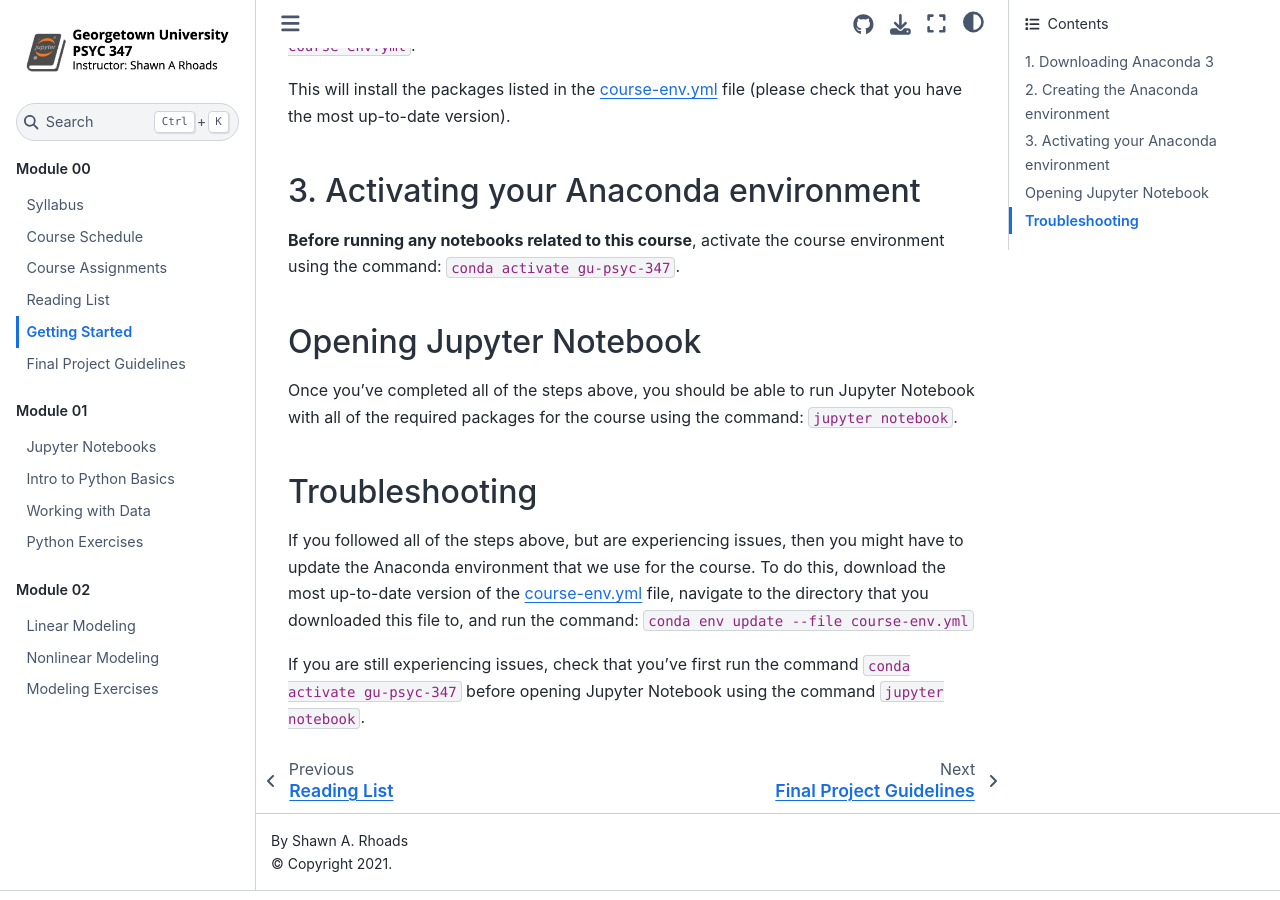
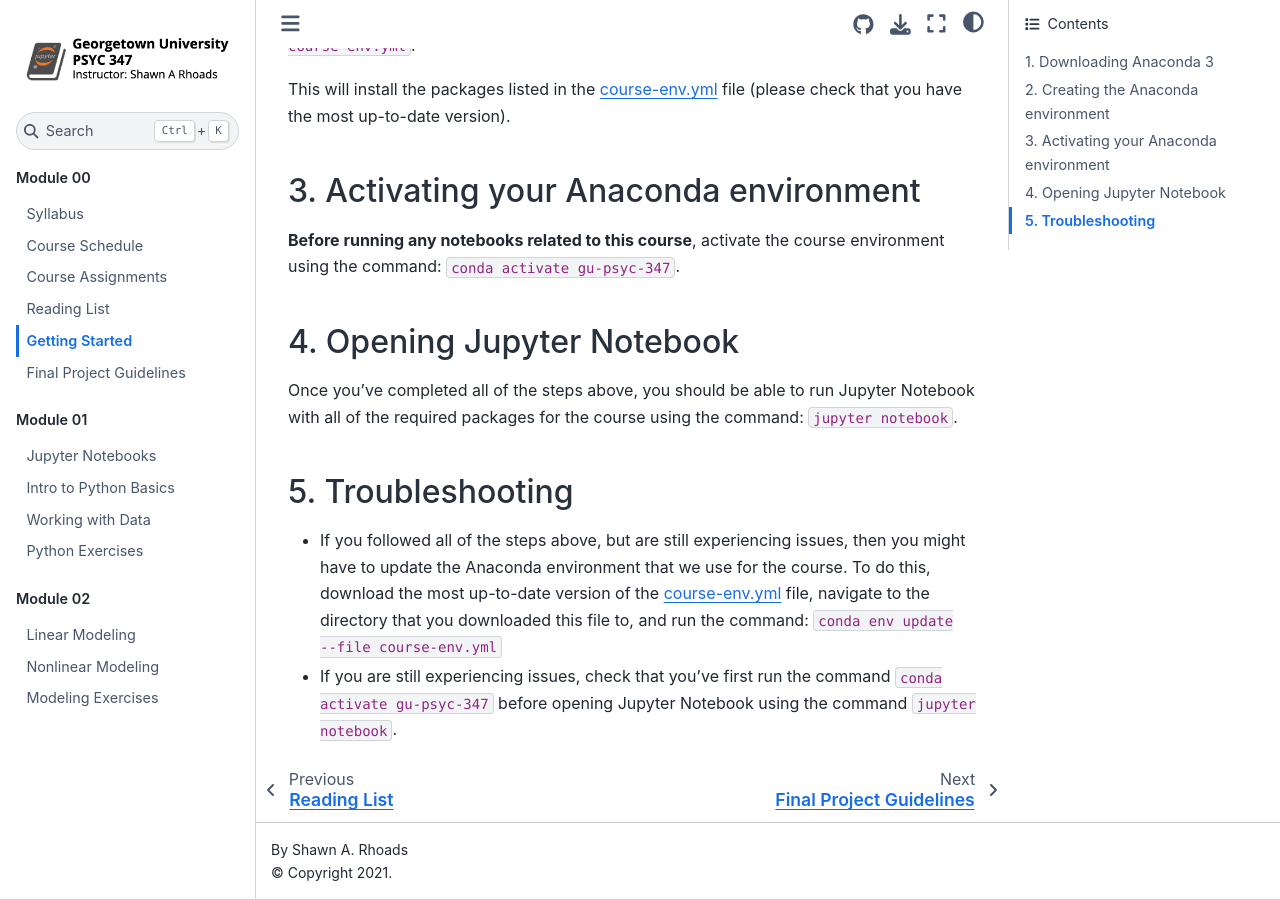
Before and after one commit to shawnrhoads/gu-psyc-347, a Jupyter Book: the page built from docs/module-00-04_Getting-Started.md, in a window 1280 px wide and 900 px high, scrolled down 1505 px. Built offline with Jupyter Book 1.0.4 settings and Sphinx 7.4.7 and the Sphinx Book theme 1.1.4, drawn with Linux system fonts in a browser that asks for light colours.

Commit message:
Update module-00-04_Getting-Started.md

```diff
--- a/docs/module-00-04_Getting-Started.md
+++ b/docs/module-00-04_Getting-Started.md
@@ -42,10 +42,10 @@
 ## 3. Activating your Anaconda environment
 **Before running any notebooks related to this course**, activate the course environment using the command: `conda activate gu-psyc-347`.
 
-## Opening Jupyter Notebook
+## 4. Opening Jupyter Notebook
 Once you've completed all of the steps above, you should be able to run Jupyter Notebook with all of the required packages for the course using the command: `jupyter notebook`.
 
-## Troubleshooting
-If you followed all of the steps above, but are experiencing issues, then you might have to update the Anaconda environment that we use for the course. To do this, download the most up-to-date version of the [course-env.yml](https://raw.githubusercontent.com/shawnrhoads/gu-psyc-347/master/course-env.yml) file, navigate to the directory that you downloaded this file to, and run the command: `conda env update --file course-env.yml`
+## 5. Troubleshooting
+- If you followed all of the steps above, but are still experiencing issues, then you might have to update the Anaconda environment that we use for the course. To do this, download the most up-to-date version of the [course-env.yml](https://raw.githubusercontent.com/shawnrhoads/gu-psyc-347/master/course-env.yml) file, navigate to the directory that you downloaded this file to, and run the command: `conda env update --file course-env.yml`
 
-If you are still experiencing issues, check that you've first run the command  `conda activate gu-psyc-347` before opening Jupyter Notebook using the command `jupyter notebook`.
+- If you are still experiencing issues, check that you've first run the command  `conda activate gu-psyc-347` before opening Jupyter Notebook using the command `jupyter notebook`.
```
